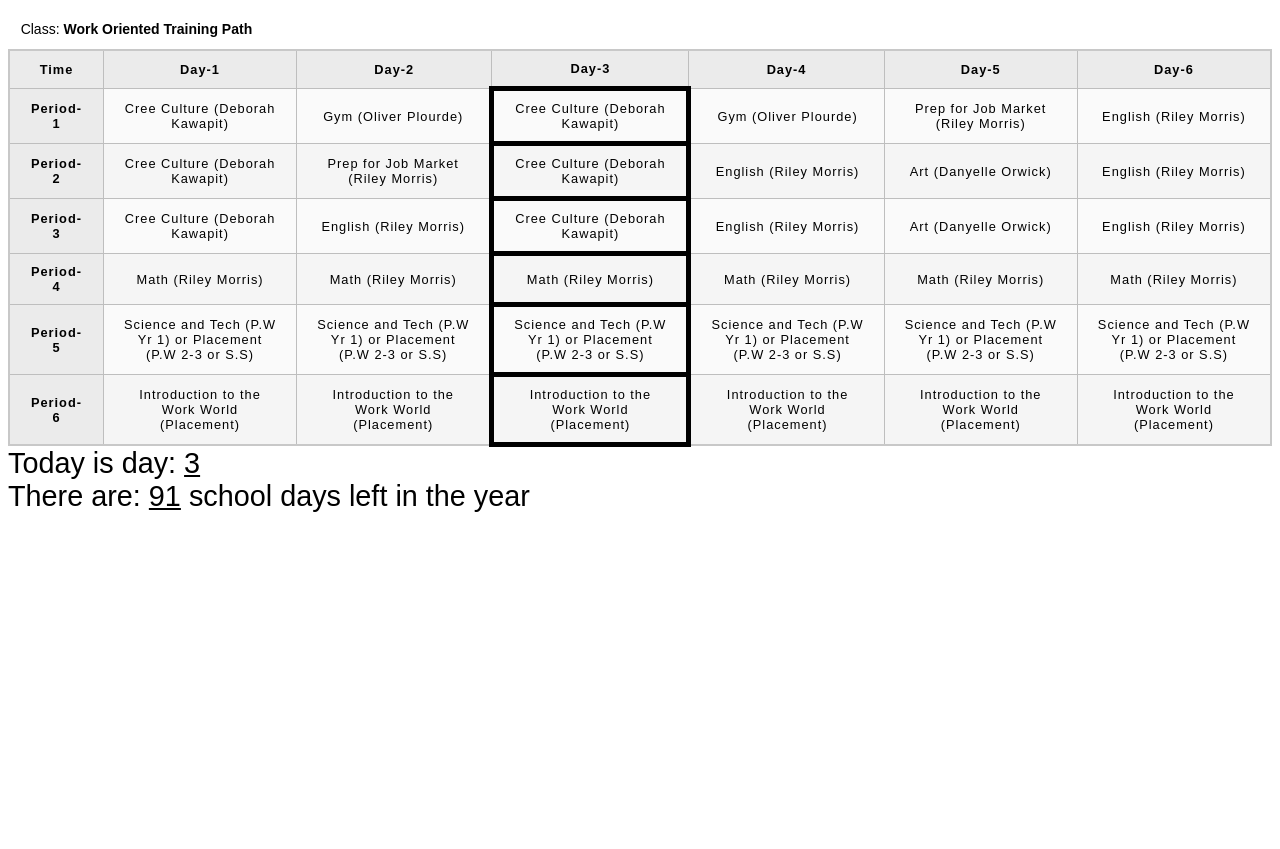
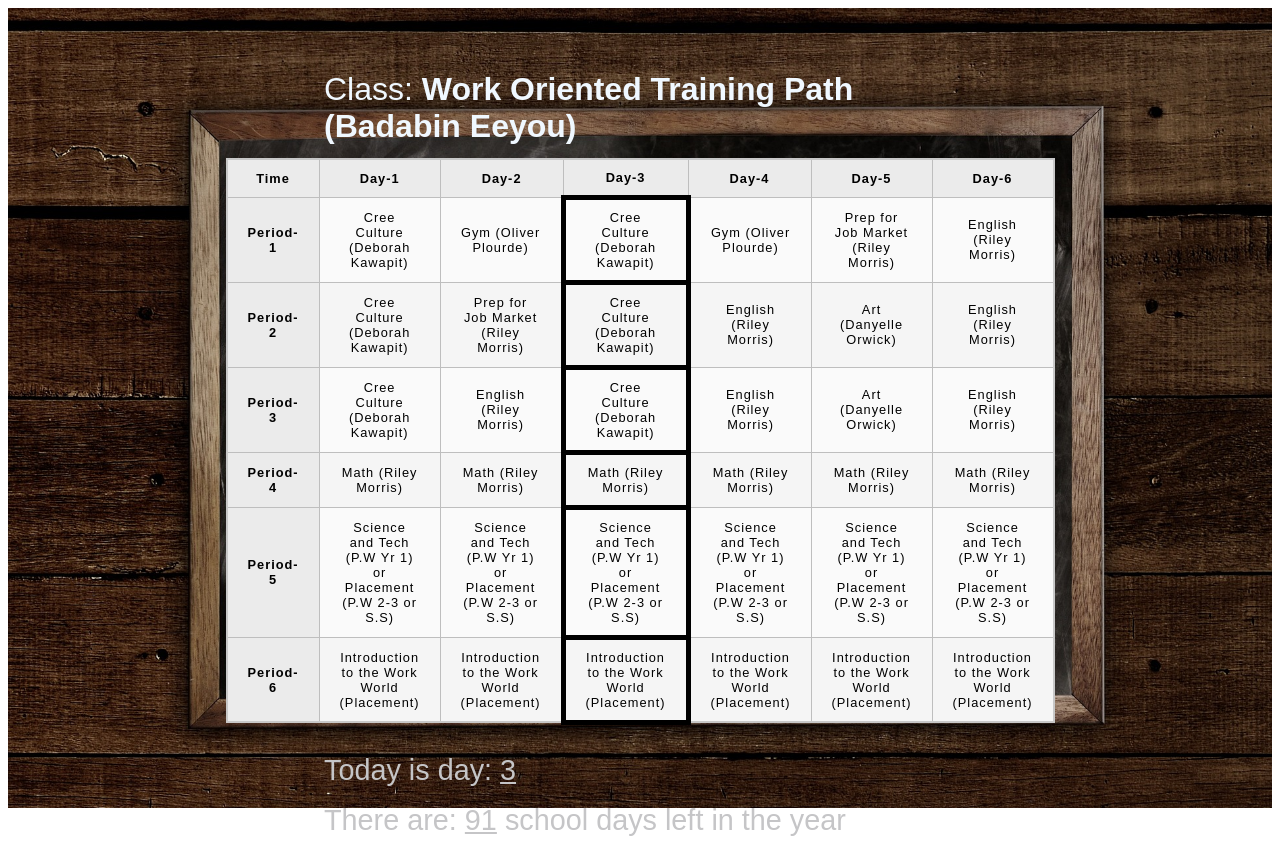
Before and after one commit to Riley-Morris/scheduleCheck, a plain HTML site: page index.html in a window 1280 px wide. Before the commit the page ends 800 px from the top, so only its background shows below. Drawn offline with Linux system fonts and the light colour scheme.

Commit message:
add background image, format css to display once and fit screen align other elements to center change font to resemble chalk

```diff
--- a/index.html
+++ b/index.html
@@ -9,7 +9,9 @@
 
 </head>
 <body>
-    <header class = 'className'>Class: <strong>Work Oriented Training Path</strong></header>
+    <div class="bg">
+        <header class = 'className'>Class: <strong>Work Oriented Training Path (Badabin Eeyou)</strong></header>
+
         <table id="scheduleTable">
             <tr>
                 <th>Time</th>
@@ -81,12 +83,13 @@
                 </th>
             </tr>
         </table>
-    <div class = 'textDisplayBox'>
+        <div id = 'firstTextBox' class = 'textDisplayBox'>
             <span class = 'textDisplayNeighbor'>Today is day: <span class = 'dynamicDisplay' id = 'cycleDay'></span></span>
         </div>
         <div class = 'textDisplayBox'>
             <span class = 'textDisplayNeighbor'>There are: <span class = 'dynamicDisplay' id = 'daysLeft'></span> school days left in the year</span>
         </div>
+    </div>
 </body>
     <script src = 'script.js'></script>
 </html>
--- a/style.css
+++ b/style.css
@@ -1,14 +1,32 @@
 html {
     font-family: sans-serif;
+    height: 100%;
   }
  body{
   font-size: 14px;
+
+  height: 100%;
+ }
+ .bg{
+  background-image: url('background.jpg');
+  height: 100%;
+  background-position: center;
+  background-repeat: no-repeat;
+  background-size: cover;
+ }
+ .containerBox{
+  display: flex;
+
  }
   table {
     border-collapse: collapse;
     border: 2px solid rgb(200,200,200);
     letter-spacing: 1px;
     font-size: 0.8rem;
+    width: 50%;
+    margin-left: auto;
+    margin-right: auto;
+
   }
 
   td, th {
@@ -37,12 +55,23 @@ html {
   }
   .className{
     padding: 1%;
+    font-size: 2rem;
+    color: aliceblue;
+    width: 50%;
+    margin-left: auto;
+    margin-right: auto;
+    padding-top: 5%;
   }
 
 
   .textDisplayBox{
     font-size: 1.8rem;
-
+    color: #C5C5C7;
+    padding-bottom: 1%;
+    padding-top: 4px;
+    width: 50%;
+    margin-right: auto;
+    margin-left: auto;
   }
   .textDisplayNeighbor{
     display: inline;
@@ -50,3 +79,6 @@ html {
   .dynamicDisplay{
     text-decoration: underline;
   }
+  #firstTextBox{
+    margin-top: 2%;
+  }
```
Also changed, not shown: background.jpg (added). Lines whose indentation alone changed are shown as unchanged.
